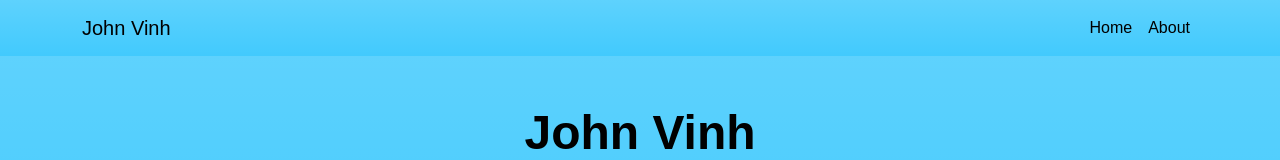
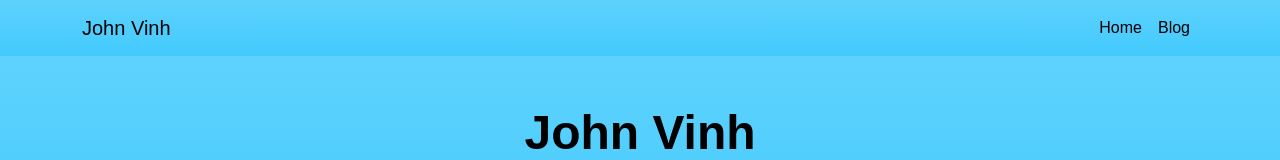
Before and after one commit to johnvinh/john-vinh-website, a SvelteKit app: page / in a window 1280 px wide. Shown: the top 160 px of the page. Built offline with nearby package versions, Linux system fonts and the light colour scheme.

Commit message:
Change About link to Blog

```diff
--- a/src/routes/+layout.svelte
+++ b/src/routes/+layout.svelte
@@ -13,7 +13,7 @@
                     <a href="/" class="nav-link">Home</a>
                 </li>
                 <li class="nav-item">
-                    <a href="/" class="nav-link">About</a>
+                    <a href="/" class="nav-link">Blog</a>
                 </li>
             </ul>
         </div>
```
